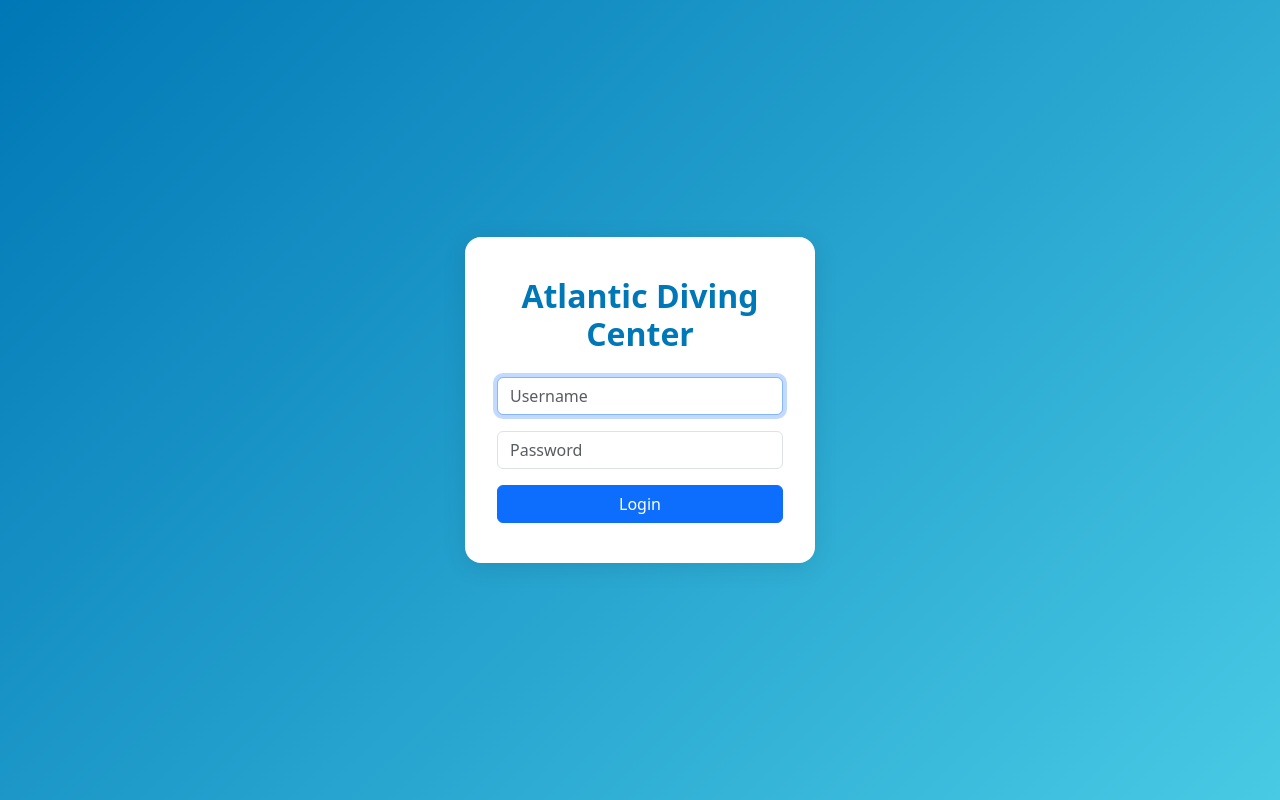
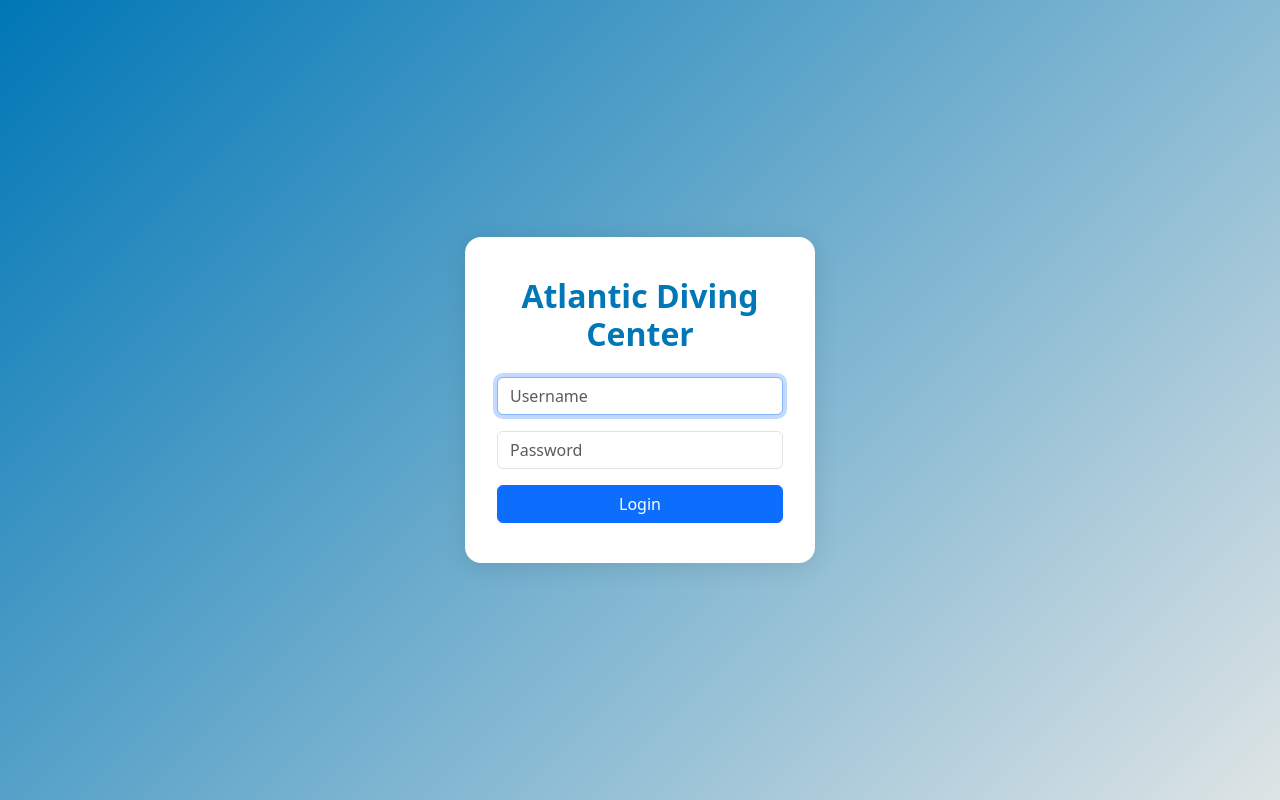
Before and after one commit to guguinhass/AtlanticDivingCenterCRM, a Flask app: page /login in a window 1280 px wide. Run offline with Flask 3, Linux system fonts and the light colour scheme.

Commit message:
Color change

```diff
--- a/templates/login.html
+++ b/templates/login.html
@@ -8,7 +8,7 @@
     <link href="https://cdn.jsdelivr.net/npm/bootstrap@5.3.0/dist/css/bootstrap.min.css" rel="stylesheet">
     <style>
         body {
-            background: linear-gradient(135deg, #0077b6 0%, #48cae4 100%);
+            background: linear-gradient(135deg, #0077b6 0%, #dee4e5 100%);
             min-height: 100vh;
             display: flex;
             align-items: center;
```
